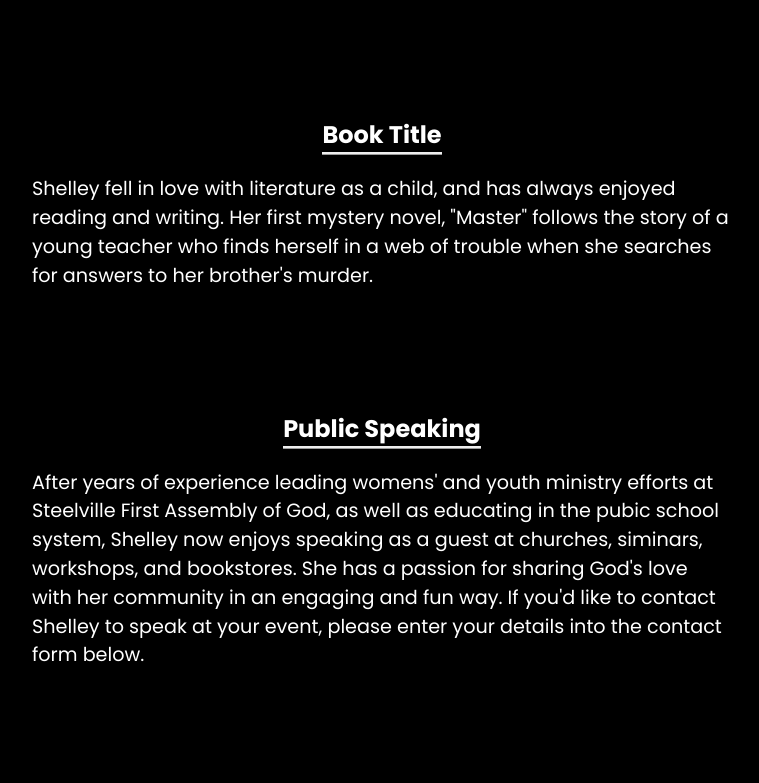
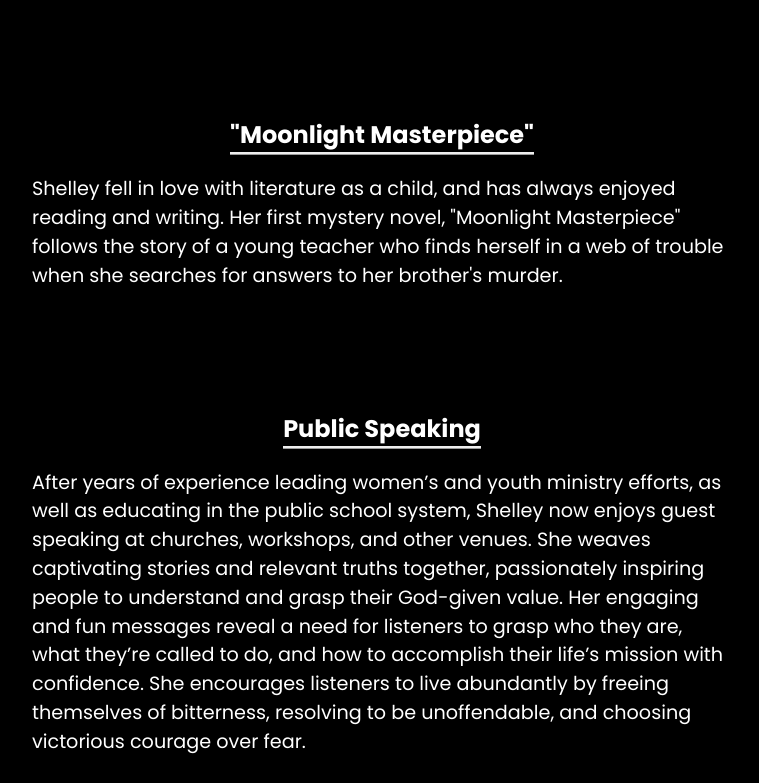
Before and after one commit to JacobBeers/Shelley_Beers_Site, a plain HTML site: page index.html in a window 1280 px wide. Shown: the part 657-1440 px from the top of the page, without its empty margins (258-1017 px from the left). Drawn offline with Linux system fonts and the light colour scheme.

Commit message:
Update index.html

```diff
--- a/index.html
+++ b/index.html
@@ -37,17 +37,17 @@
       <p>Shelley Beers is an author, educator, mother, and minister. She is currently working on a series of romantic mistery novels set amongst the rolling hills and winding rivers of the region she calls home - the Ozarks.</p>
 </section>
   <section class = "book" id = 'titles'>
-    <h2>Book Title</h2>
-      <p>Shelley fell in love with literature as a child, and has always enjoyed reading and writing. Her first mystery novel, "Master" follows the story of a young teacher who finds herself in a web of trouble when she searches for answers to her brother's murder.</p>
+    <h2>"Moonlight Masterpiece"</h2>
+      <p>Shelley fell in love with literature as a child, and has always enjoyed reading and writing. Her first mystery novel, "Moonlight Masterpiece" follows the story of a young teacher who finds herself in a web of trouble when she searches for answers to her brother's murder.</p>
   </section>
   <section class = "speaking-information" id = 'speaking'>
     <h2>Public Speaking</h2>
-      <p>After years of experience leading womens' and youth ministry efforts at Steelville First Assembly of God, as well as educating in the pubic school system, Shelley now enjoys speaking as a guest at churches, siminars, workshops, and bookstores. She has a passion for sharing God's love with her community in an engaging and fun way. If you'd like to contact Shelley to speak at your event, please enter your details into the contact form below.</p>
+      <p>After years of experience leading women’s and youth ministry efforts, as well as educating in the public school system, Shelley now enjoys guest speaking at churches, workshops, and other venues. She weaves captivating stories and relevant truths together, passionately inspiring people to understand and grasp their God-given value. Her engaging and fun messages reveal a need for listeners to grasp who they are, what they’re called to do, and how to accomplish their life’s mission with confidence. She encourages listeners to live abundantly by freeing themselves of bitterness, resolving to be unoffendable, and choosing victorious courage over fear. </p>
   </section>
   <section id = 'contact'>
     <h2>Get in Contact</h2>
     <p>Send Shelley a message.</p>
-  <form action="https://formsubmit.co/63e19644fe7aca120fb3cfb85caedec4" method="POST" class="form-example">
+  <form action="https://formsubmit.co/aguynamedjacob@gmail.com" method="POST" class="form-example">
     <div class="form-example">
       <input type="text" name="First Name" id="fname" placeholder="First Name" required>
     </div>
```
